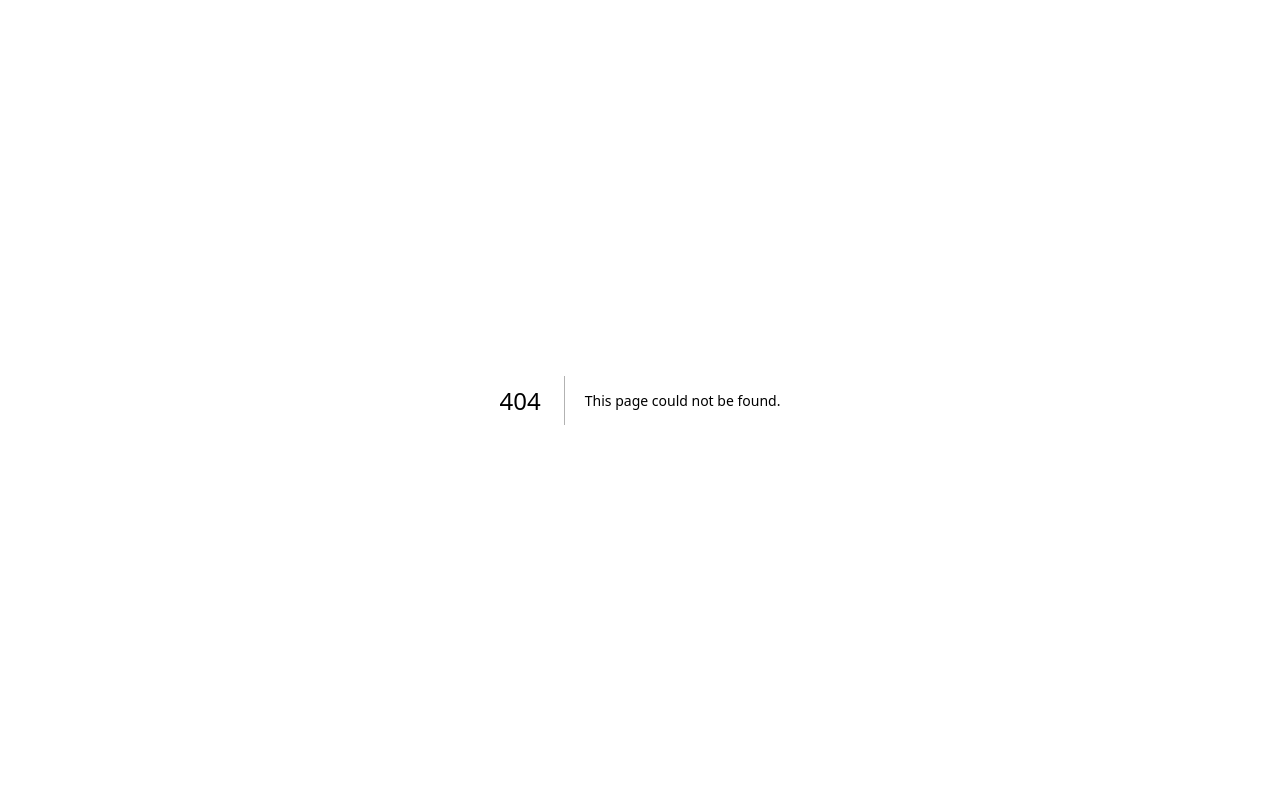
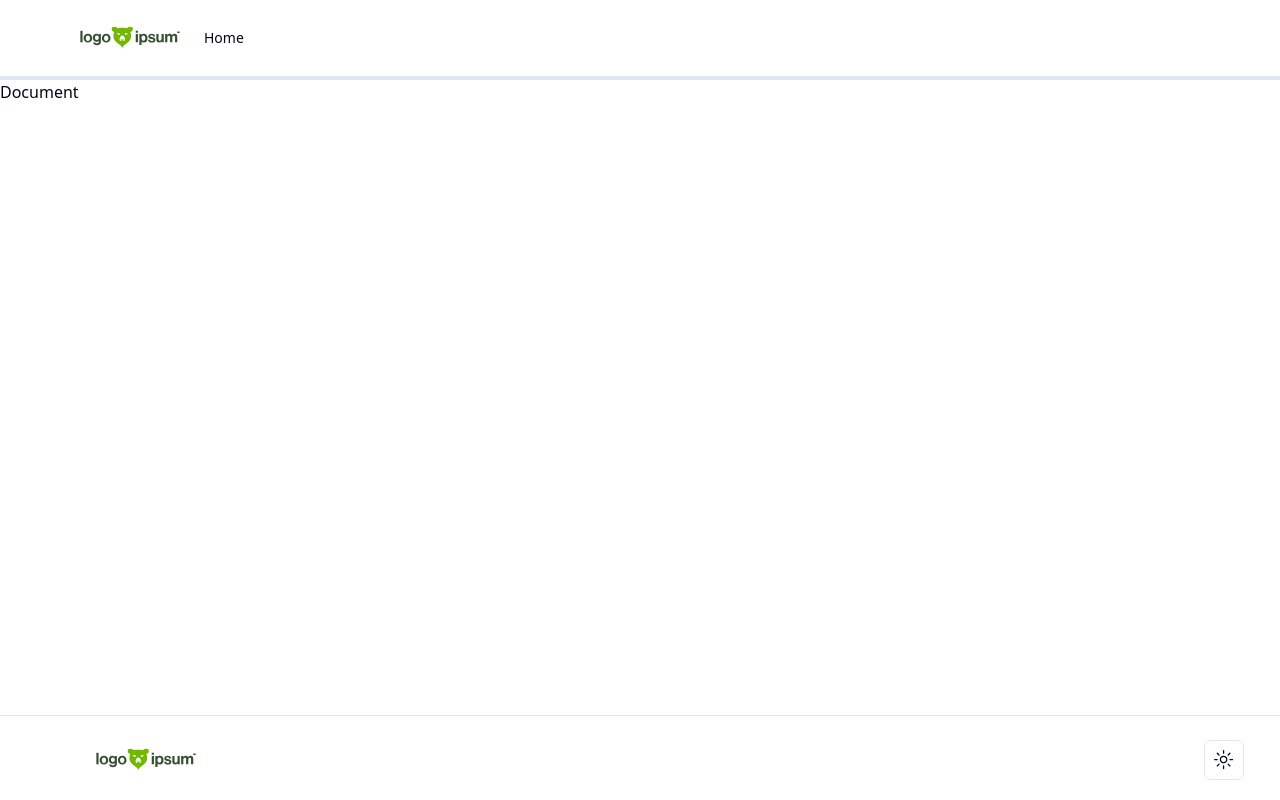
Before and after one commit to Quouou/Document-Generator, a Next.js app: page /document in a window 1280 px wide. Before the commit this address had no page. Built offline with nearby package versions, Linux system fonts and the light colour scheme.

Commit message:
moved header-footer

```diff
--- /dev/null
+++ b/src/app/document/page.tsx
@@ -0,0 +1,7 @@
+export default function Documet() {
+  return (
+    <div>
+      <h1>Document</h1>
+    </div>
+  );
+}
--- a/src/app/layout.tsx
+++ b/src/app/layout.tsx
@@ -1,6 +1,8 @@
 import type { Metadata } from "next";
 import { Inter } from "next/font/google";
 import { ThemeProvider } from "@/components/theme-provider";
+import { MainHeader } from "@/components/header/main-header";
+import { Footer } from "@/components/footer/footer";
 import "./globals.css";
 
 const inter = Inter({ subsets: ["latin"] });
@@ -30,7 +32,9 @@ export default function RootLayout({
           enableSystem
           disableTransitionOnChange
         >
+          <MainHeader />
           {children}
+          <Footer />
         </ThemeProvider>
       </body>
     </html>
--- a/src/app/page.tsx
+++ b/src/app/page.tsx
@@ -1,4 +1,5 @@
 import Image from "next/image";
+import Link from "next/link";
 import { MainHeader } from "@/components/header/main-header";
 import { Footer } from "@/components/footer/footer";
 import { CarouselDemo } from "@/components/slideshow";
@@ -6,7 +7,6 @@ import { Button } from "@/components/ui/button";
 export default function Home() {
   return (
     <div>
-      <MainHeader />
       <div className="flex-grow flex justify-center items-center mt-20 mr-96 h-81">
         <CarouselDemo />
         <div className="ml-20 text-center">
@@ -14,10 +14,11 @@ export default function Home() {
           <p className="text-xl mb-8">
             Generate professional documents in minutes
           </p>
-          <Button className="px-6 py-3 text-lg">Get Started</Button>
+          <Link href="/document">
+            <Button className="px-6 py-3 text-lg">Get Started</Button>
+          </Link>
         </div>
       </div>
-      <Footer />
     </div>
   );
 }
```
